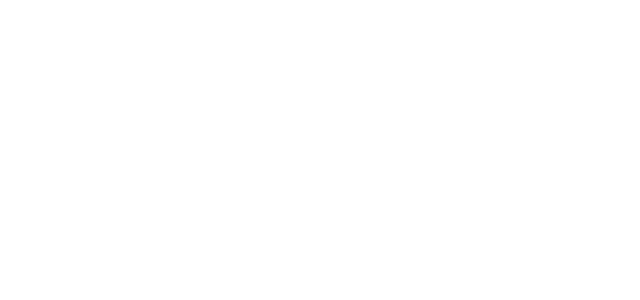
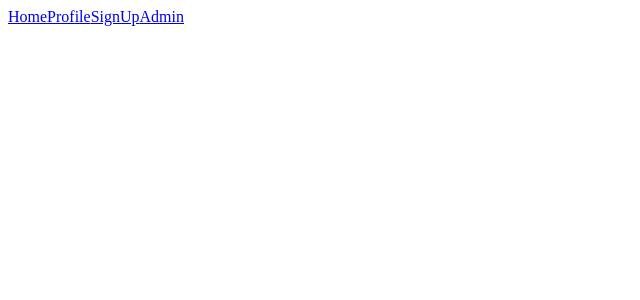
Before and after one commit to j2d1005/study_nuxt, a Nuxt app in the folder ch1/front/: page /study_memo in a window 1280 px wide. Before the commit this address had no page. Shown: the top 300 px of the page, without its empty margins (0-640 px from the left). Built offline with nearby package versions, Linux system fonts and the light colour scheme.

Commit message:
layouts 추가와 head설정 및 nuxt.config.js

```diff
--- /dev/null
+++ b/ch1/front/layouts/admin.vue
@@ -0,0 +1,20 @@
+<template>
+  <div>
+    <div>
+      <nuxt-link to="/">Home</nuxt-link>
+      <nuxt-link to="/profile">Profile</nuxt-link>
+      <nuxt-link to="/signup">SignUp</nuxt-link>
+      <nuxt-link to="/admin">Admin</nuxt-link>
+    </div>
+    <nuxt />
+  </div>
+</template>
+
+<script>
+export default {
+}
+</script>
+
+<style>
+
+</style>
--- /dev/null
+++ b/ch1/front/layouts/default.vue
@@ -0,0 +1,26 @@
+<template>
+  <div>
+    <div>
+      <nuxt-link to="/">Home</nuxt-link>
+      <nuxt-link to="/profile">Profile</nuxt-link>
+      <nuxt-link to="/signup">SignUp</nuxt-link>
+    </div>
+    <!-- nuxt-link태그는 vue의 router-link태그와 같다.  -->
+    <!-- nuxt태그는 vue의 router-view태그와 같다.  -->
+    <nuxt />
+  </div>
+</template>
+
+<script>
+export default {
+  head() {
+    return {
+      title: 'NodeBird'
+    };
+  }
+}
+</script>
+
+<style>
+
+</style>
--- /dev/null
+++ b/ch1/front/nuxt.config.js
@@ -0,0 +1,6 @@
+// layout간에 head가 겹치면 여기서 공통으로 선언할 수 있다!
+module.exports = {
+  head: {
+    title: 'NodeBird',
+  }
+}
--- a/ch1/front/pages/index.vue
+++ b/ch1/front/pages/index.vue
@@ -1,6 +1,6 @@
 <template>
   <div>
-    Hello {{name}}
+    <div>Hello {{ name }}</div>
   </div>
 </template>
 
@@ -10,7 +10,12 @@
       return {
         name: 'Nuxt.js'
       }
-    }
+    },
+    head() {
+      return {
+        title: '메인페이지'
+      }
+    },
   }
 </script>
 
--- a/ch1/front/pages/profile.vue
+++ b/ch1/front/pages/profile.vue
@@ -6,11 +6,17 @@
 
 <script>
   export default {
+    layout: "admin",
     data() {
       return {
         name: 'Nuxt.js'
       }
-    }
+    },
+    head() {
+      return {
+        title: '프로필'
+      }
+    },
   }
 </script>
 
--- a/ch1/front/pages/signup.vue
+++ b/ch1/front/pages/signup.vue
@@ -10,7 +10,12 @@
       return {
         name: 'Nuxt.js'
       }
-    }
+    },
+    head() {
+      return {
+        title: '회원가입'
+      }
+    },
   }
 </script>
 
--- /dev/null
+++ b/ch1/front/pages/study_memo.vue
@@ -0,0 +1,30 @@
+<template>
+  <div>
+    <!-- layouts폴더의 default.vue 파일이 가장 루트 레이아웃이 됨 -->
+
+    <!-- nuxt-link태그는 vue의 router-link태그와 같다.  -->
+    <!-- nuxt태그는 vue의 router-view태그와 같다.  -->
+    <nuxt />
+  </div>
+</template>
+
+<script>
+  export default {
+    // layout과 head는 nuxt에서 추가한 기능
+
+    layout: "admin", // default 레이아웃 말고 다른 레이아웃 가져오는 경우
+
+    head() {
+      // html의 head에 해당하는 내용을 추가할 수 있다.
+      // 각 페이지에서 head를 선언하지 않으면 layout의 head를 따라간다.
+      // 레이아웃간 공통된 내용은 루트의 nuxt.config.js 파일에 선언한다.
+      return {
+        title: 'NodeBird'
+      };
+    }
+  }
+</script>
+
+<style>
+
+</style>
```
